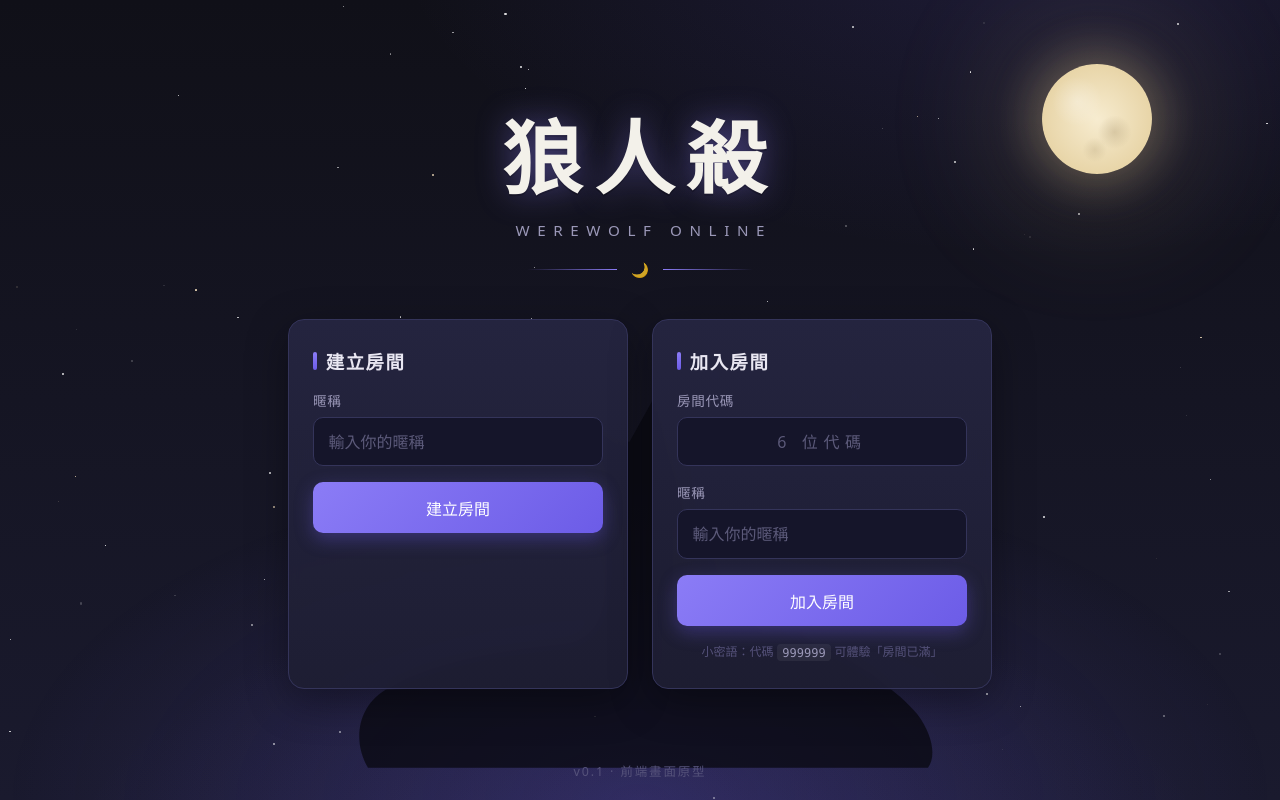
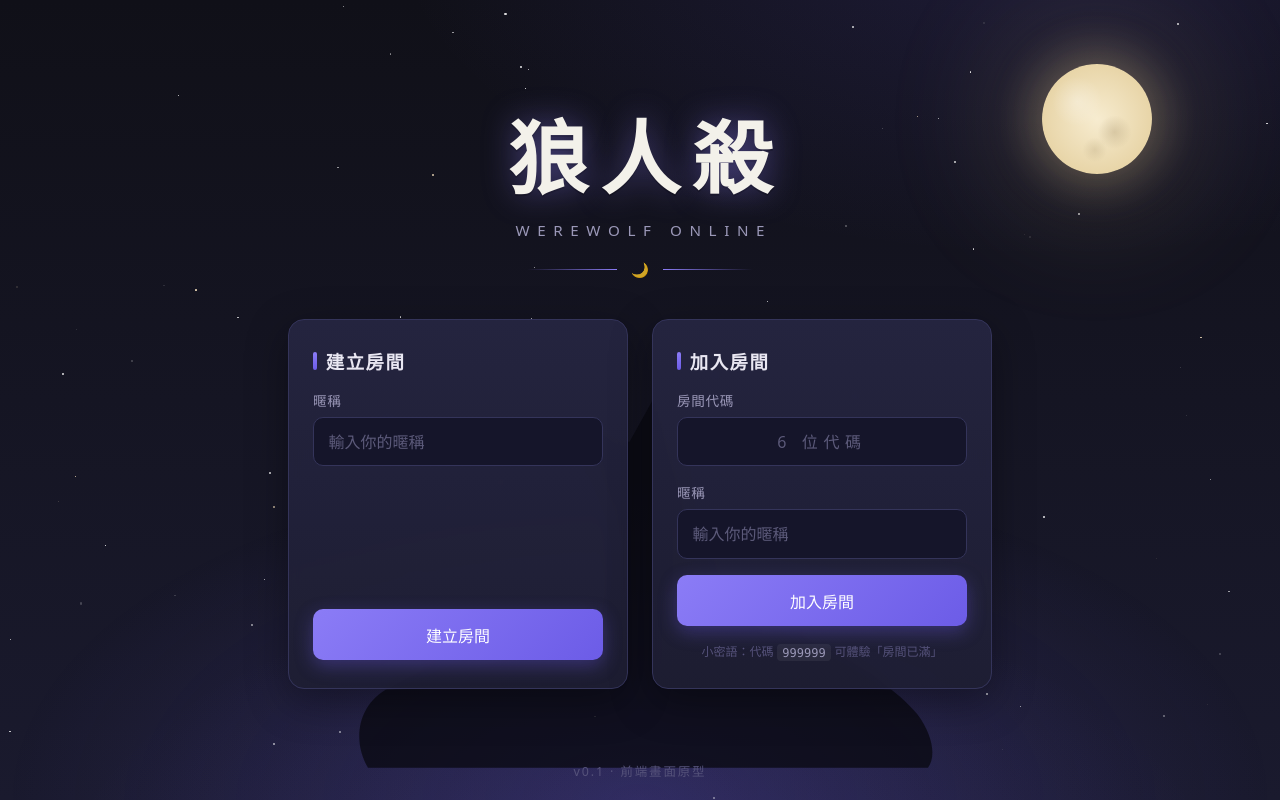
Before and after one commit to mille22554/WolfGame, a website: page ubuntu-web/index.html in a window 1280 px wide. Drawn offline with Linux system fonts and the light colour scheme.

Commit message:
Fix ubuntu-web CSS: title optical centering (text-indent offsets letter-spacing) and pin create-room button to card bottom (margin-top:auto) to align with join-room button

```diff
--- a/ubuntu-web/style.css
+++ b/ubuntu-web/style.css
@@ -143,6 +143,7 @@ body {
   font-size: clamp(3rem, 8vw, 5rem);
   font-weight: 700;
   letter-spacing: 0.15em;
+  text-indent: 0.15em;
   color: #f3f1ea;
   text-shadow: 0 0 32px rgba(139, 124, 246, 0.45), 0 2px 0 rgba(0, 0, 0, 0.4);
 }
@@ -304,6 +305,9 @@ body {
   filter: brightness(1.08);
   box-shadow: 0 10px 26px rgba(108, 92, 231, 0.5);
 }
+
+/* create-room button: pin to card bottom to align with join-room button */
+#btn-create { margin-top: auto; }
 
 .btn-ghost {
   border: 1px solid var(--border);
```
